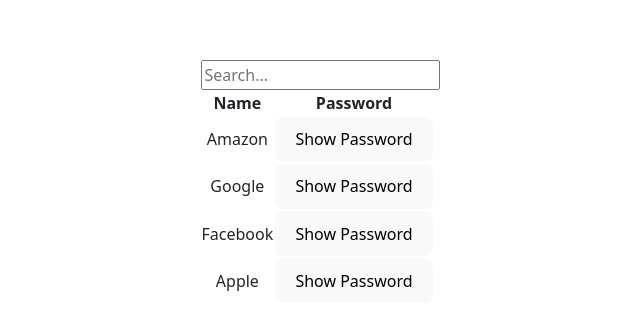
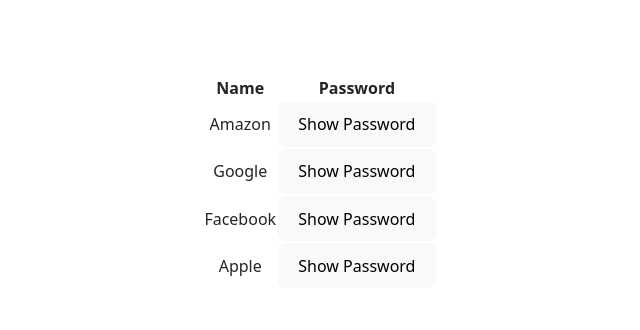
Before and after one commit to Hirujan-R/Password-Manager-1, a React (Vite) app: page / in a window 1280 px wide. Shown: the part 218-548 px from the top of the page, without its empty margins (320-960 px from the left). Built offline with nearby package versions, Linux system fonts and the light colour scheme.

Commit message:
Removed searchbar.jsx from MainContent

```diff
--- a/src/components/MainContent/FilterablePasswordTable.jsx
+++ b/src/components/MainContent/FilterablePasswordTable.jsx
@@ -1,4 +1,3 @@
-import SearchBar from './SearchBar.jsx';
 import PasswordTable from './PasswordTable.jsx';
 import { useState } from 'react';
 
@@ -15,7 +14,6 @@ function FilterablePasswordTable({passwords}) {
 
     return (
         <div>
-            <SearchBar />
             {currentPasswordTable}
         </div>
     );
--- a/src/components/MainContent/SearchBar.jsx
+++ /dev/null
@@ -1,9 +0,0 @@
-function SearchBar() {
-    return (
-      <form>
-        <input type="text" placeholder="Search..." />
-      </form>
-    );
-  }
-
-  export default SearchBar;
```
